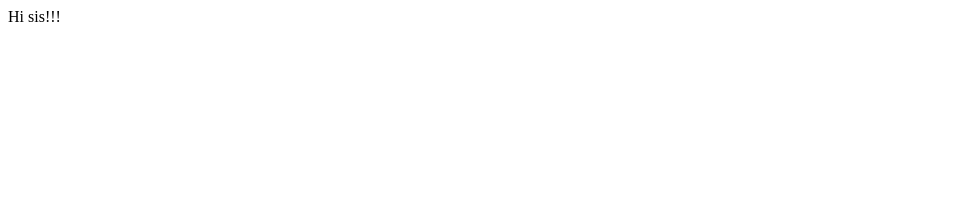
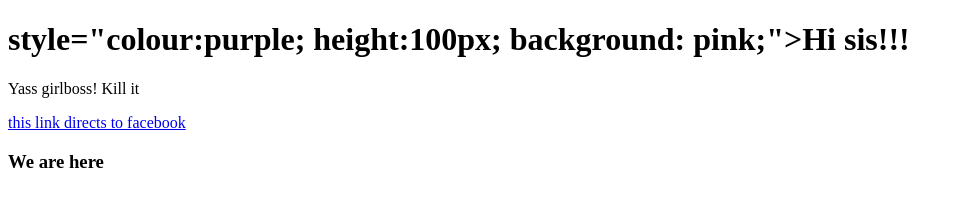
Before and after one commit to Tlotlo2717/Code-like-a-girl, a plain HTML site: page index.html in a window 1280 px wide. Shown: the whole page, without its empty margins (0-962 px from the left). Drawn offline with Linux system fonts and the light colour scheme.

```diff
--- a/index.html
+++ b/index.html
@@ -4,6 +4,9 @@
     <title>Canvas</title>
   </head>
   <body>
-    Hi sis!!!
+    <h1>style="colour:purple; height:100px; background: pink;">Hi sis!!!</h1>
+    <p>Yass girlboss! Kill it</p>
+    <a href="https://facebook.com">this link directs to facebook</a>
+    <h3>We are here</h3>
   </body>
 </html>
```
